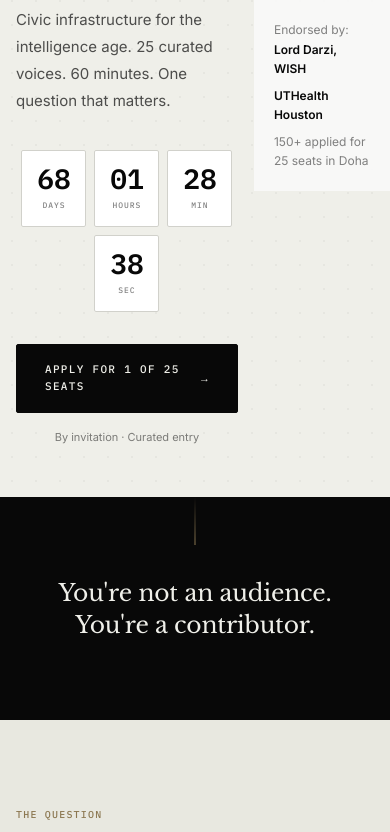
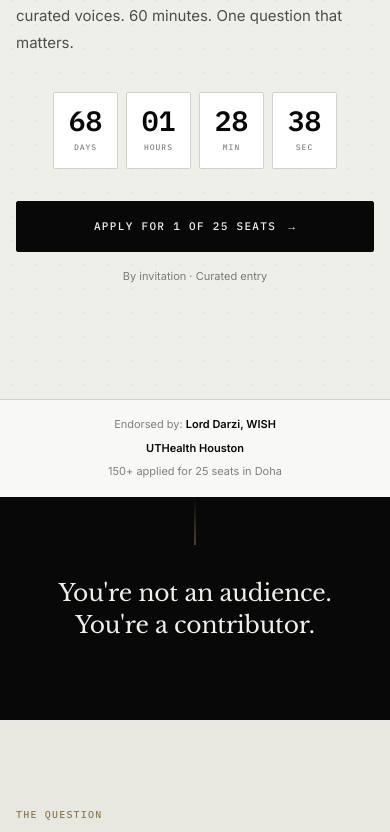
Before and after one commit to allansendagi/AI_TownSquare, an Eleventy site: page src/index.njk in a window 390 px wide. Shown: the part 347-1179 px from the top of the page. Built offline with nearby package versions, Linux system fonts and the light colour scheme; Eleventy itself is replaced by a stand-in of ours; files that its build step writes are made by us from their sources.

Commit message:
Fix hero proof bar positioning on mobile
- Restore absolute positioning for hero-proof at bottom
- Add padding-bottom to hero section to make room for proof bar
- Proof bar stays at bottom without overlapping content

Co-Authored-By: Claude Opus 4.5 <noreply@anthropic.com>

```diff
--- a/src/css/responsive.css
+++ b/src/css/responsive.css
@@ -306,7 +306,7 @@ body.nav-open {
 
   /* Hero */
   .hero-content {
-    padding: 120px 0 40px;
+    padding: 120px 0 60px;
   }
   .hero-title {
     font-size: clamp(26px, 7vw, 36px);
@@ -346,19 +346,24 @@ body.nav-open {
     margin-top: 6px;
   }
 
-  /* Hero Proof */
+  /* Hero Proof - keep at bottom but make room */
+  .hero {
+    padding-bottom: 120px;
+  }
   .hero-proof {
-    position: relative;
+    position: absolute;
+    bottom: 0;
+    left: 0;
+    right: 0;
     flex-direction: column;
-    gap: 8px;
-    padding: 20px;
-    margin-top: 40px;
+    gap: 6px;
+    padding: 16px 20px;
   }
   .hero-proof-sep {
     display: none;
   }
   .hero-proof-item {
-    font-size: 12px;
+    font-size: 11px;
   }
 
   /* Buttons */
```
